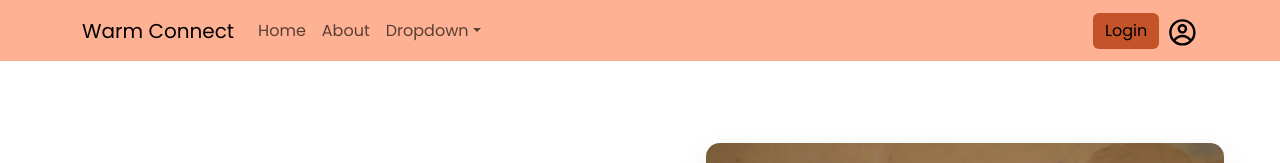
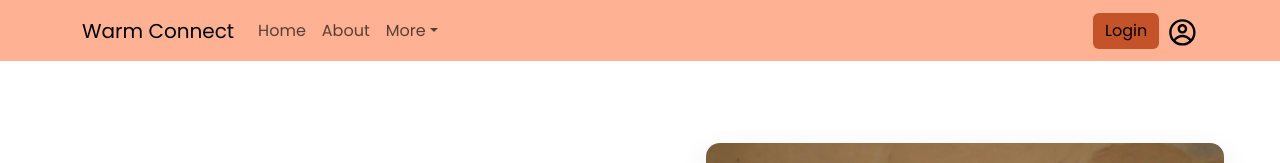
Before and after one commit to Mujadded-17/Warm_Connect, a React (Create React App) app: page / in a window 1280 px wide. Shown: the top 163 px of the page. Built offline with nearby package versions, Linux system fonts and the light colour scheme; no server answers.

Commit message:
Updated Navbar

```diff
--- a/src/components/navbar.js
+++ b/src/components/navbar.js
@@ -6,7 +6,7 @@ import NavDropdown from 'react-bootstrap/NavDropdown';
 import Button from 'react-bootstrap/Button';
 import 'bootstrap/dist/css/bootstrap.min.css';
 import { Link } from 'react-router-dom';
-import { CgProfile } from "react-icons/cg"; // Profile icon
+import { CgProfile } from "react-icons/cg";
 import styles from '../css/myNav.module.css';
 
 const NavBarComponent = () => {
@@ -21,13 +21,13 @@ const NavBarComponent = () => {
           {/* Links */}
           <Nav className="me-auto">
             <Nav.Link as={Link} to="/">Home</Nav.Link>
-            <Nav.Link as={Link} to="/about">About</Nav.Link> {/* Correct About link */}
-            <NavDropdown title="Dropdown" id="basic-nav-dropdown">
-              <NavDropdown.Item href="#action/3.1">Action</NavDropdown.Item>
-              <NavDropdown.Item href="#action/3.2">Another action</NavDropdown.Item>
-              <NavDropdown.Item href="#action/3.3">Something</NavDropdown.Item>
-              <NavDropdown.Divider />
-              <NavDropdown.Item href="#action/3.4">Separated link</NavDropdown.Item>
+            <Nav.Link as={Link} to="/about">About</Nav.Link>
+
+            {/* Updated Dropdown */}
+            <NavDropdown title="More" id="basic-nav-dropdown">
+              <NavDropdown.Item as={Link} to="/requests">Requests</NavDropdown.Item>
+              <NavDropdown.Item as={Link} to="/stories">Stories</NavDropdown.Item>
+              <NavDropdown.Item as={Link} to="/contact">Contact Us</NavDropdown.Item>
             </NavDropdown>
           </Nav>
 
@@ -41,7 +41,7 @@ const NavBarComponent = () => {
             Login
           </Button>
 
-          {/* Profile icon button */}
+          {/* Profile icon */}
           <Button
             as={Link}
             to="/profile"
```
